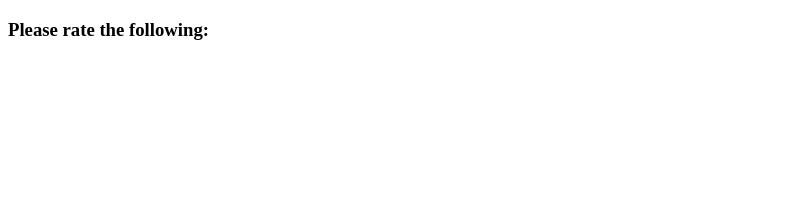
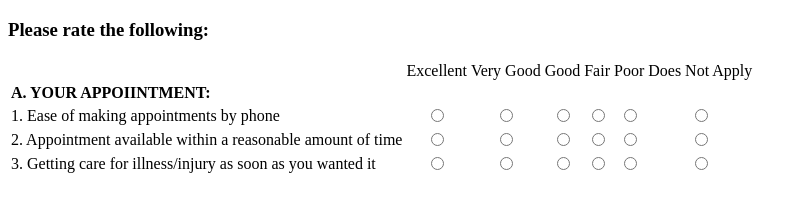
Before and after one commit to Venduro/patient-survey-form, a plain HTML site: page index.html in a window 1280 px wide. Shown: the whole page, without its empty margins (0-806 px from the left). Drawn offline with Linux system fonts and the light colour scheme.

Commit message:
added css files, started section A, centered radio buttons, and bolded section titles

```diff
--- /dev/null
+++ b/css.css
@@ -0,0 +1,7 @@
+.center {
+  text-align: center;
+}
+
+span.bold {
+  font-weight: bold;
+}
--- a/index.html
+++ b/index.html
@@ -4,12 +4,67 @@
   <head>
     <meta charset="utf-8">
     <title>Form Submissions</title>
+    <link rel="stylesheet" href="css.css">
   </head>
 
   <body>
-    <h3 id="heading">
+    <h3>
       Please rate the following:
     </h3>
 
+    <table>
+      <tbody>
+        <tr>
+          <td></td>
+          <td>Excellent</td>
+          <td>Very Good</td>
+          <td>Good</td>
+          <td>Fair</td>
+          <td>Poor</td>
+          <td>Does Not Apply</td>
+        </tr>
+
+        <!--A. Your appointment section-->
+        <tr>
+          <td>
+            <span class="bold">A. YOUR APPOIINTMENT:</span>
+          </td>
+        </tr>
+
+        <tr>
+          <td>1. Ease of making appointments by phone</td>
+          <td class="center"><input type="radio" name="A1"/></td>
+          <td class="center"><input type="radio" name="A1"/></td>
+          <td class="center"><input type="radio" name="A1"/></td>
+          <td class="center"><input type="radio" name="A1"/></td>
+          <td class="center"><input type="radio" name="A1"/></td>
+          <td class="center"><input type="radio" name="A1"/></td>
+        </tr>
+
+        <tr>
+          <td>2. Appointment available within a reasonable amount of time</td>
+          <td class="center"><input type="radio" name="A2"/></td>
+          <td class="center"><input type="radio" name="A2"/></td>
+          <td class="center"><input type="radio" name="A2"/></td>
+          <td class="center"><input type="radio" name="A2"/></td>
+          <td class="center"><input type="radio" name="A2"/></td>
+          <td class="center"><input type="radio" name="A2"/></td>
+        </tr>
+
+        <tr>
+          <td>3. Getting care for illness/injury as soon as you wanted it</td>
+          <td class="center"><input type="radio" name="A3"/></td>
+          <td class="center"><input type="radio" name="A3"/></td>
+          <td class="center"><input type="radio" name="A3"/></td>
+          <td class="center"><input type="radio" name="A3"/></td>
+          <td class="center"><input type="radio" name="A3"/></td>
+          <td class="center"><input type="radio" name="A3"/></td>
+        </tr>
+        <!--B. Our staff section-->
+        <!--C. Communication section-->
+      </tbody>
+    </table>
+    <!--script tag linking to the external Javascript file-->
+    <script src="js.js"></script>
   </body>
 </html>
--- a/js.js
+++ b/js.js
@@ -1,4 +1,3 @@
-function submitForm(){
-  firstName = document.getElementById(heading);
-  firstName.body.innerHTML = "hi";
-}
+//test to make sure the javascript is linked up properly
+
+//alert("js is link properly!");
```
Also changed, not shown: Example-Patient-Satisfaction-Survey-Template.jpg.
